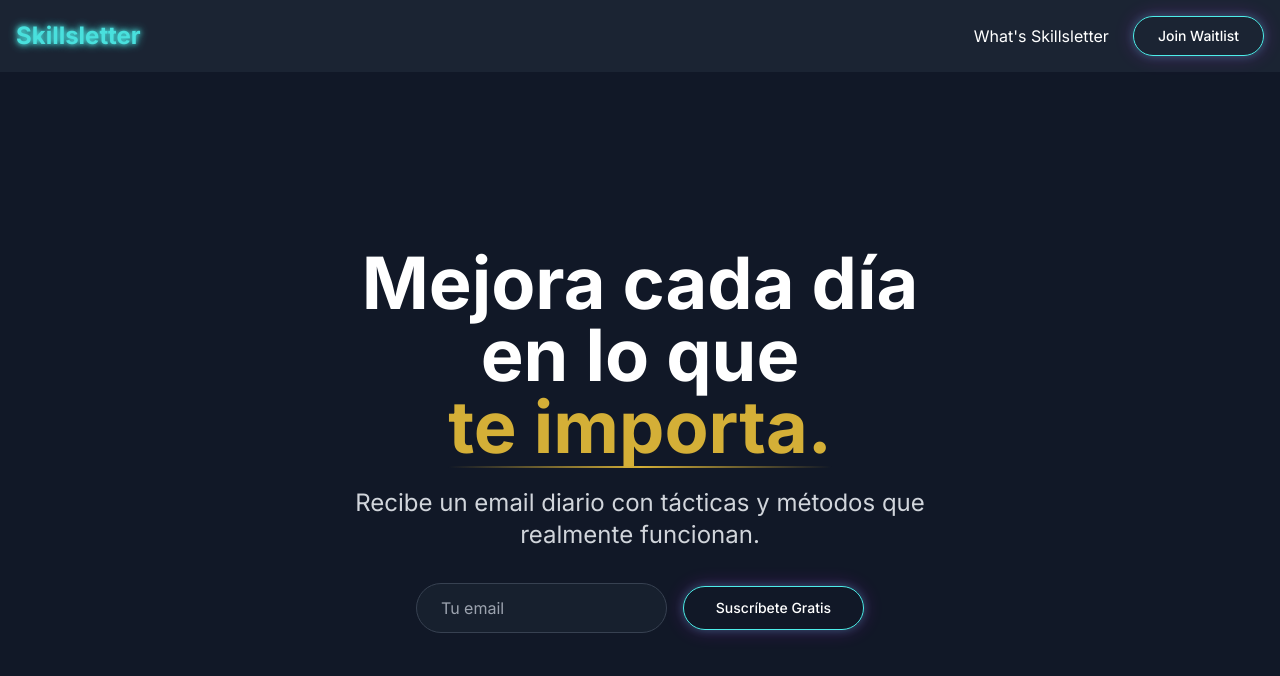
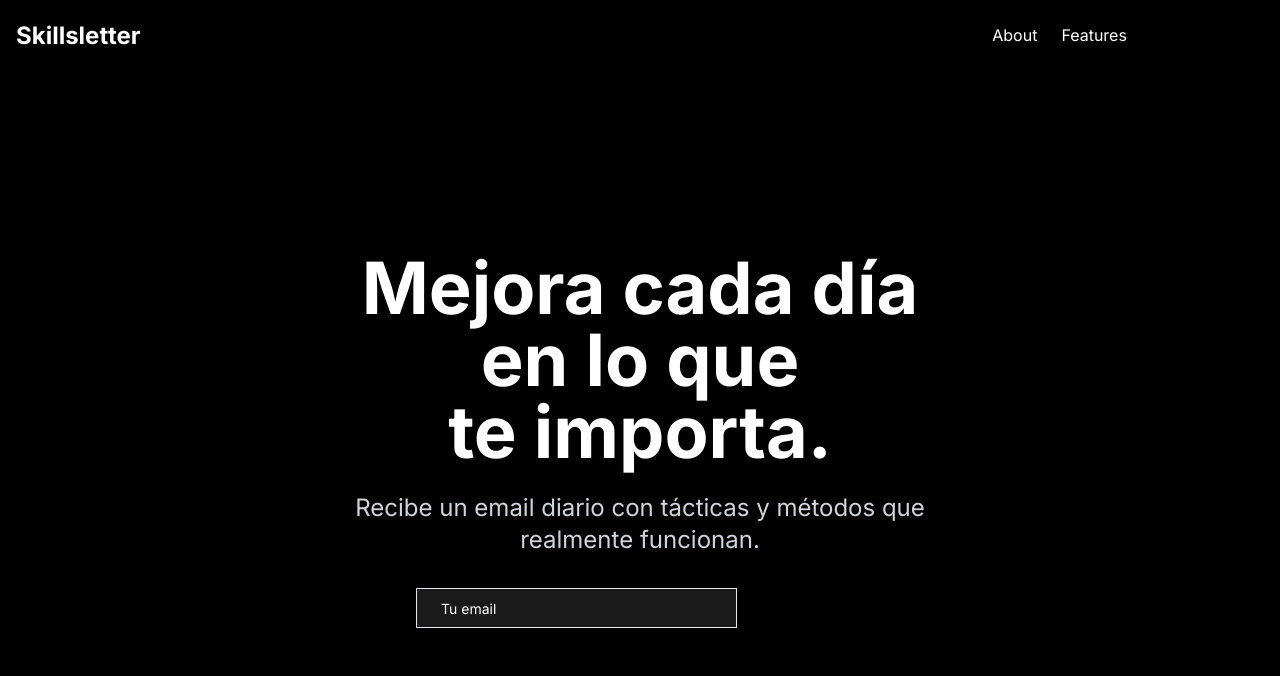
Before and after one commit to Ferrajju/skillvoo-landing, a Next.js app: page / in a window 1280 px wide. Shown: the top 676 px of the page. Built offline with nearby package versions, Linux system fonts and the light colour scheme.

Commit message:
Adaptando doradoHero

```diff
--- a/app/globals.css
+++ b/app/globals.css
@@ -3,108 +3,34 @@
 @tailwind utilities;
 
 :root {
-  --neon-blue: #4deeea;
-  --neon-pink: #f000ff;
-  --neon-glow: 0 0 10px rgba(77, 238, 234, 0.3), 0 0 20px rgba(240, 0, 255, 0.2);
+  --gold: #d4af37;
 }
 
-@keyframes neonPulse {
-  0%,
-  100% {
-    opacity: 1;
-  }
-  50% {
-    opacity: 0.7;
+@layer base {
+  body {
+    @apply bg-black text-white;
   }
 }
 
-.neon-text {
-  color: var(--neon-blue);
-  text-shadow: 0 0 5px var(--neon-blue), 0 0 10px var(--neon-blue);
-  animation: neonPulse 2s infinite;
-}
-
-.neon-border {
-  border: 1px solid var(--neon-blue);
-  box-shadow: var(--neon-glow);
-}
-
-.neon-gradient {
-  background: linear-gradient(45deg, var(--neon-blue), var(--neon-pink));
-  -webkit-background-clip: text;
-  background-clip: text;
-  color: transparent;
-}
-
-.hero-text {
-  @apply text-5xl md:text-7xl font-bold mb-6 leading-tight tracking-wide;
-  text-shadow: 2px 2px 4px rgba(0, 0, 0, 0.3);
-}
-
-@keyframes fadeInUp {
-  from {
-    opacity: 0;
-    transform: translateY(20px);
-  }
-  to {
-    opacity: 1;
-    transform: translateY(0);
+@layer utilities {
+  .bg-gradient-radial {
+    background-image: radial-gradient(var(--tw-gradient-stops));
   }
 }
 
-.animate-fadeInUp {
-  animation: fadeInUp 1s ease-out;
-}
-
-.hero-title {
-  @apply text-5xl md:text-7xl font-bold mb-6 leading-tight;
-  display: flex;
-  flex-direction: column;
-  align-items: center;
-}
-
-.hero-title span {
-  display: block;
-}
-
-.hero-title .highlight {
-  color: #d4af37;
-  position: relative;
-  display: inline-block;
-}
-
-.hero-title .highlight::after {
-  content: "";
-  position: absolute;
-  left: 0;
-  right: 0;
-  bottom: -5px;
-  height: 2px;
-  background: linear-gradient(90deg, transparent, #d4af37, transparent);
-}
-
-@keyframes fadeInStagger {
+@keyframes shimmer {
   0% {
-    opacity: 0;
-    transform: translateY(20px);
+    background-position: -200% 0;
   }
   100% {
-    opacity: 1;
-    transform: translateY(0);
+    background-position: 200% 0;
   }
 }
 
-.stagger-animation > * {
-  opacity: 0;
-  animation: fadeInStagger 0.5s ease-out forwards;
+.animate-shimmer {
+  background: linear-gradient(90deg, var(--gold) 0%, #fff 50%, var(--gold) 100%);
+  background-size: 200% 100%;
+  animation: shimmer 3s infinite;
+  -webkit-background-clip: text;
+  -webkit-text-fill-color: transparent;
 }
-
-.stagger-animation > *:nth-child(1) {
-  animation-delay: 0.1s;
-}
-.stagger-animation > *:nth-child(2) {
-  animation-delay: 0.3s;
-}
-.stagger-animation > *:nth-child(3) {
-  animation-delay: 0.5s;
-}
--- a/app/page.tsx
+++ b/app/page.tsx
@@ -1,13 +1,41 @@
 "use client"
 
 import type React from "react"
-import { useState } from "react"
+import { useState, useEffect } from "react"
+import { motion, useAnimation } from "framer-motion"
+import { useInView } from "react-intersection-observer"
+import Link from "next/link"
 import { Button } from "@/components/ui/button"
-import Link from "next/link"
-import { motion } from "framer-motion"
+import { Input } from "@/components/ui/input"
+
+const NavLink: React.FC<{ href: string; children: React.ReactNode }> = ({ href, children }) => (
+  <Link href={href} className="text-white hover:text-gold transition-colors duration-300">
+    {children}
+  </Link>
+)
+
+interface GlowingButtonProps extends React.ButtonHTMLAttributes<HTMLButtonElement> {
+  children: React.ReactNode
+  className?: string
+}
+
+const GlowingButton: React.FC<GlowingButtonProps> = ({ children, className, ...props }) => (
+  <Button className={`relative overflow-hidden group ${className}`} {...props}>
+    <span className="relative z-10">{children}</span>
+    <span className="absolute inset-0 bg-gradient-to-r from-gold/50 to-white/25 opacity-0 group-hover:opacity-100 transition-opacity duration-300" />
+  </Button>
+)
 
 export default function Home() {
   const [email, setEmail] = useState("")
+  const controls = useAnimation()
+  const [ref, inView] = useInView()
+
+  useEffect(() => {
+    if (inView) {
+      controls.start("visible")
+    }
+  }, [controls, inView])
 
   const handleSubmit = (e: React.FormEvent) => {
     e.preventDefault()
@@ -16,43 +44,47 @@ export default function Home() {
   }
 
   return (
-    <div className="min-h-screen bg-gray-900 text-white">
+    <div className="min-h-screen bg-black text-white">
       {/* Floating Nav */}
-      <nav className="fixed top-0 left-0 right-0 z-50 bg-gray-800/80 backdrop-blur-sm px-4 py-4">
+      <motion.nav
+        initial={{ y: -100 }}
+        animate={{ y: 0 }}
+        transition={{ duration: 0.5 }}
+        className="fixed top-0 left-0 right-0 z-50 bg-black/80 backdrop-blur-sm px-4 py-4"
+      >
         <div className="container mx-auto flex justify-between items-center">
-          <Link href="/" className="flex items-center">
-            <span className="text-2xl font-bold neon-text">Skillsletter</span>
+          <Link href="/" className="text-2xl font-bold">
+            <span className="text-gold">Skills</span>letter
           </Link>
-          <div className="flex items-center space-x-6">
-            <Link href="#about" className="text-white hover:text-gray-300 transition-colors">
-              What&apos;s Skillsletter
-            </Link>
-            <Button
-              variant="outline"
-              className="neon-border bg-transparent text-white hover:bg-gray-800 transition-colors rounded-full px-6 py-2"
-            >
-              Join Waitlist
-            </Button>
+          <div className="space-x-6">
+            <NavLink href="#about">About</NavLink>
+            <NavLink href="#features">Features</NavLink>
+            <GlowingButton className="bg-gold text-black hover:bg-gold/90">Join Waitlist</GlowingButton>
           </div>
         </div>
-      </nav>
+      </motion.nav>
 
       {/* Hero Section */}
       <section className="relative min-h-screen flex items-center justify-center px-4 pt-20">
         <div className="absolute inset-0 z-0">
-          <div className="absolute inset-0 bg-gradient-to-b from-transparent to-gray-900 opacity-70"></div>
+          <div className="absolute inset-0 bg-gradient-radial from-gold/10 to-transparent opacity-50" />
         </div>
         <div className="container mx-auto z-10">
           <motion.div
-            initial={{ opacity: 0, y: 20 }}
-            animate={{ opacity: 1, y: 0 }}
-            transition={{ duration: 1 }}
+            ref={ref}
+            animate={controls}
+            initial="hidden"
+            variants={{
+              visible: { opacity: 1, y: 0 },
+              hidden: { opacity: 0, y: 50 },
+            }}
+            transition={{ duration: 0.5, delay: 0.2 }}
             className="text-center"
           >
-            <h1 className="hero-title stagger-animation">
-              <span>Mejora cada día</span>
-              <span>en lo que</span>
-              <span className="highlight">te importa.</span>
+            <h1 className="text-5xl md:text-7xl font-bold mb-6 leading-tight">
+              <span className="block">Mejora cada día</span>
+              <span className="block">en lo que</span>
+              <span className="block text-gold">te importa.</span>
             </h1>
             <p className="text-xl md:text-2xl mb-8 text-gray-300 max-w-2xl mx-auto">
               Recibe un email diario con tácticas y métodos que realmente funcionan.
@@ -61,21 +93,17 @@ export default function Home() {
               onSubmit={handleSubmit}
               className="flex flex-col sm:flex-row justify-center items-center gap-4 max-w-md mx-auto"
             >
-              <input
+              <Input
                 type="email"
                 value={email}
                 onChange={(e) => setEmail(e.target.value)}
                 placeholder="Tu email"
-                className="w-full px-6 py-3 rounded-full bg-gray-800/50 border border-gray-700 text-white placeholder-gray-400 focus:outline-none focus:ring-2 focus:ring-blue-500/50 transition-all duration-300"
+                className="w-full px-6 py-3 bg-white/10 border-gold/30 text-white placeholder-gray-400 focus:border-gold focus:ring-gold/50"
                 required
               />
-              <Button
-                type="submit"
-                size="lg"
-                className="w-full sm:w-auto rounded-full neon-border bg-transparent text-white hover:bg-gray-800 transition-all duration-300"
-              >
+              <GlowingButton type="submit" className="w-full sm:w-auto bg-gold text-black hover:bg-gold/90">
                 Suscríbete Gratis
-              </Button>
+              </GlowingButton>
             </form>
           </motion.div>
         </div>
--- a/components/ui/language-toggle.tsx
+++ b/components/ui/language-toggle.tsx
@@ -1,54 +1,108 @@
 "use client"
 
-import * as React from "react"
+import type React from "react"
+import { useState, useEffect } from "react"
+import { motion, useAnimation } from "framer-motion"
+import { useInView } from "react-intersection-observer"
+import Link from "next/link"
 import { Button } from "@/components/ui/button"
-import { DropdownMenu, DropdownMenuContent, DropdownMenuItem, DropdownMenuTrigger } from "@/components/ui/dropdown-menu"
-import { Globe } from "lucide-react"
-import { useLanguage } from "@/contexts/language-context"
-import { motion } from "framer-motion"
+import { Input } from "@/components/ui/input"
 
-export function LanguageToggle() {
-  const { language, setLanguage, t } = useLanguage()
+const NavLink = ({ href, children }: { href: string; children: React.ReactNode }) => (
+  <Link href={href} className="text-white hover:text-gold transition-colors duration-300">
+    {children}
+  </Link>
+)
 
-  const handleLanguageChange = (newLanguage: "en" | "es") => {
-    setLanguage(newLanguage)
+const GlowingButton = ({ children, className, ...props }: React.ButtonHTMLAttributes<HTMLButtonElement>) => (
+  <Button className={`relative overflow-hidden group ${className}`} {...props}>
+    <span className="relative z-10">{children}</span>
+    <span className="absolute inset-0 bg-gradient-to-r from-gold/50 to-white/25 opacity-0 group-hover:opacity-100 transition-opacity duration-300" />
+  </Button>
+)
+
+export default function Home() {
+  const [email, setEmail] = useState("")
+  const controls = useAnimation()
+  const [ref, inView] = useInView()
+
+  useEffect(() => {
+    if (inView) {
+      controls.start("visible")
+    }
+  }, [controls, inView])
+
+  const handleSubmit = (e: React.FormEvent) => {
+    e.preventDefault()
+    // Handle form submission
+    console.log("Submitted email:", email)
   }
 
   return (
-    <DropdownMenu>
-      <DropdownMenuTrigger asChild>
-        <Button
-          variant="outline"
-          size="icon"
-          className="relative w-10 h-10 rounded-full bg-white dark:bg-gray-800 border-2 border-purple-500 hover:bg-purple-100 dark:hover:bg-purple-900 transition-colors duration-200"
-        >
-          <Globe className="h-5 w-5 text-purple-500" />
-          <motion.span
-            className="absolute -top-1 -right-1 bg-purple-500 text-white text-xs font-bold rounded-full w-5 h-5 flex items-center justify-center"
-            initial={{ scale: 0 }}
-            animate={{ scale: 1 }}
-            transition={{ type: "spring", stiffness: 500, damping: 30 }}
+    <div className="min-h-screen bg-black text-white">
+      {/* Floating Nav */}
+      <motion.nav
+        initial={{ y: -100 }}
+        animate={{ y: 0 }}
+        transition={{ duration: 0.5 }}
+        className="fixed top-0 left-0 right-0 z-50 bg-black/80 backdrop-blur-sm px-4 py-4"
+      >
+        <div className="container mx-auto flex justify-between items-center">
+          <Link href="/" className="text-2xl font-bold">
+            <span className="text-gold">Skills</span>letter
+          </Link>
+          <div className="space-x-6">
+            <NavLink href="#about">About</NavLink>
+            <NavLink href="#features">Features</NavLink>
+            <GlowingButton className="bg-gold text-black hover:bg-gold/90">Join Waitlist</GlowingButton>
+          </div>
+        </div>
+      </motion.nav>
+
+      {/* Hero Section */}
+      <section className="relative min-h-screen flex items-center justify-center px-4 pt-20">
+        <div className="absolute inset-0 z-0">
+          <div className="absolute inset-0 bg-gradient-radial from-gold/10 to-transparent opacity-50" />
+        </div>
+        <div className="container mx-auto z-10">
+          <motion.div
+            ref={ref}
+            animate={controls}
+            initial="hidden"
+            variants={{
+              visible: { opacity: 1, y: 0 },
+              hidden: { opacity: 0, y: 50 },
+            }}
+            transition={{ duration: 0.5, delay: 0.2 }}
+            className="text-center"
           >
-            {language.toUpperCase()}
-          </motion.span>
-        </Button>
-      </DropdownMenuTrigger>
-      <DropdownMenuContent align="end" className="w-32">
-        <DropdownMenuItem
-          onClick={() => handleLanguageChange("en")}
-          className="flex items-center justify-between cursor-pointer"
-        >
-          <span>{t("language.english")}</span>
-          {language === "en" && <span className="text-purple-500">✓</span>}
-        </DropdownMenuItem>
-        <DropdownMenuItem
-          onClick={() => handleLanguageChange("es")}
-          className="flex items-center justify-between cursor-pointer"
-        >
-          <span>{t("language.spanish")}</span>
-          {language === "es" && <span className="text-purple-500">✓</span>}
-        </DropdownMenuItem>
-      </DropdownMenuContent>
-    </DropdownMenu>
+            <h1 className="text-5xl md:text-7xl font-bold mb-6 leading-tight">
+              <span className="block">Mejora cada día</span>
+              <span className="block">en lo que</span>
+              <span className="block text-gold">te importa.</span>
+            </h1>
+            <p className="text-xl md:text-2xl mb-8 text-gray-300 max-w-2xl mx-auto">
+              Recibe un email diario con tácticas y métodos que realmente funcionan.
+            </p>
+            <form
+              onSubmit={handleSubmit}
+              className="flex flex-col sm:flex-row justify-center items-center gap-4 max-w-md mx-auto"
+            >
+              <Input
+                type="email"
+                value={email}
+                onChange={(e) => setEmail(e.target.value)}
+                placeholder="Tu email"
+                className="w-full px-6 py-3 bg-white/10 border-gold/30 text-white placeholder-gray-400 focus:border-gold focus:ring-gold/50"
+                required
+              />
+              <GlowingButton type="submit" className="w-full sm:w-auto bg-gold text-black hover:bg-gold/90">
+                Suscríbete Gratis
+              </GlowingButton>
+            </form>
+          </motion.div>
+        </div>
+      </section>
+    </div>
   )
 }
```
Also changed, not shown: package.json (+15 -30 lines), 1 other file (tests, documents, lock files or other folders).
